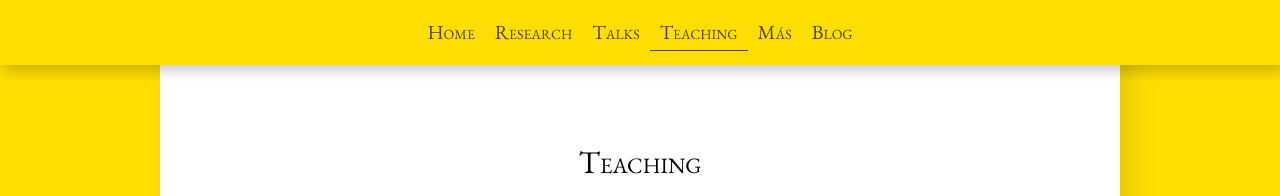
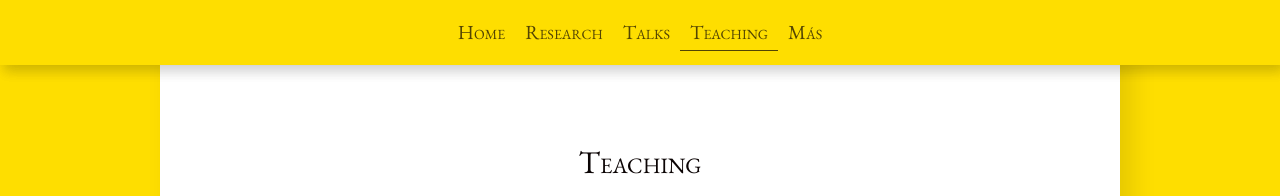
Before and after one commit to dajmcdon/tamara-site, a Jekyll site: the page built from teaching.md, in a window 1280 px wide. Shown: the top 196 px of the page. Built offline with Jekyll 4.4.1, drawn with Linux system fonts in a browser that asks for light colours; nearby versions of some CDN libraries; some web fonts are replaced.

Commit message:
remove blog stuff

```diff
--- a/_config.yml
+++ b/_config.yml
@@ -64,10 +64,10 @@ markdown: kramdown
 #   - vendor/gems/
 #   - vendor/ruby/
 
-show_excerpts: true
+# show_excerpts: true
 
-plugins:
-  - jekyll-paginate
+# plugins:
+#  - jekyll-paginate
 
-paginate: 10
-paginate_path: "/page/:num/"
+# paginate: 10
+# paginate_path: "/page/:num/"
--- a/_data/menu.yml
+++ b/_data/menu.yml
@@ -10,5 +10,5 @@
 - title: Más
   url: /mas.html
 
-- title: Blog
-  url: /blog.html
+# - title: Blog
+#  url: /blog.html
```
Also changed, not shown: blog.md (deleted, +0 -5 lines).
